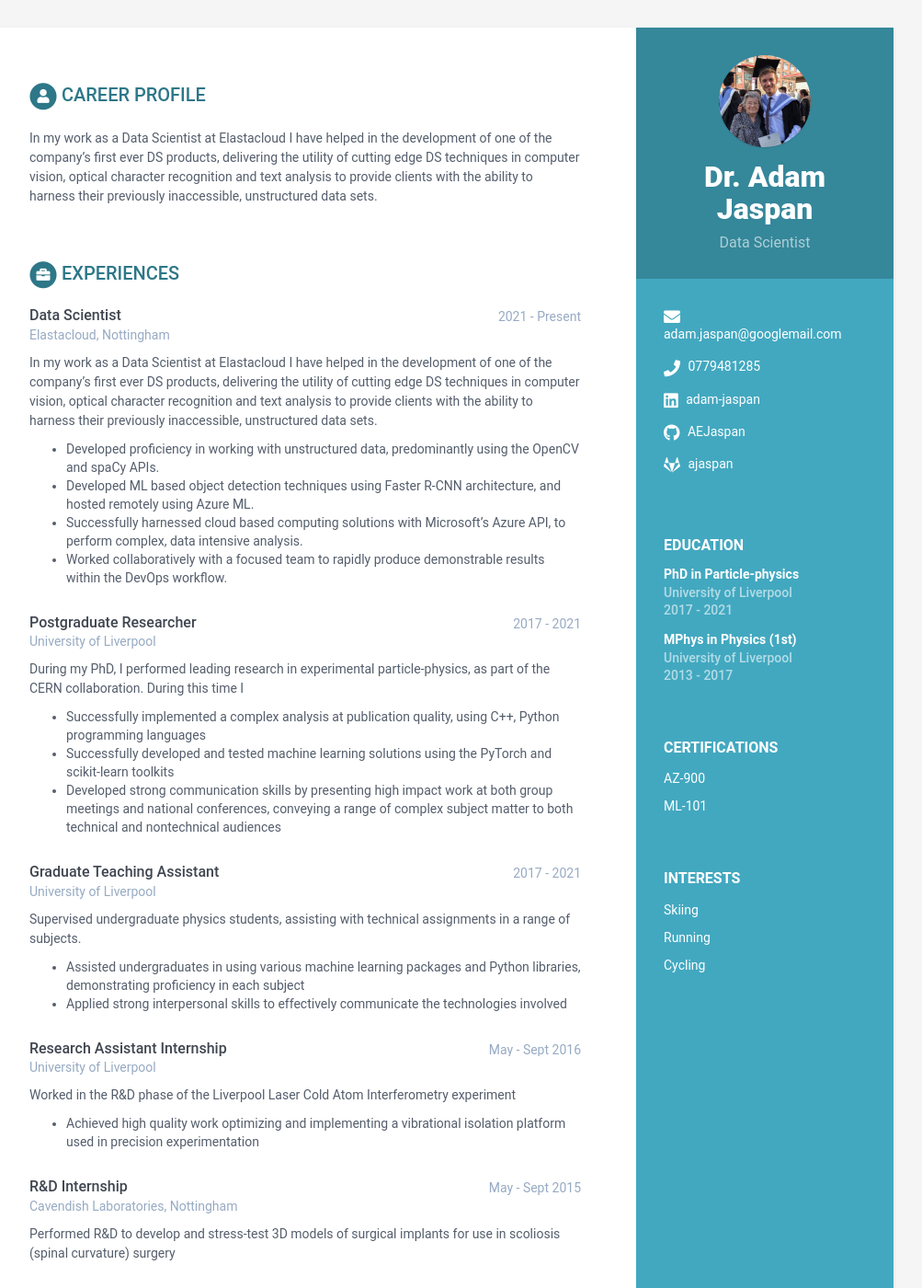
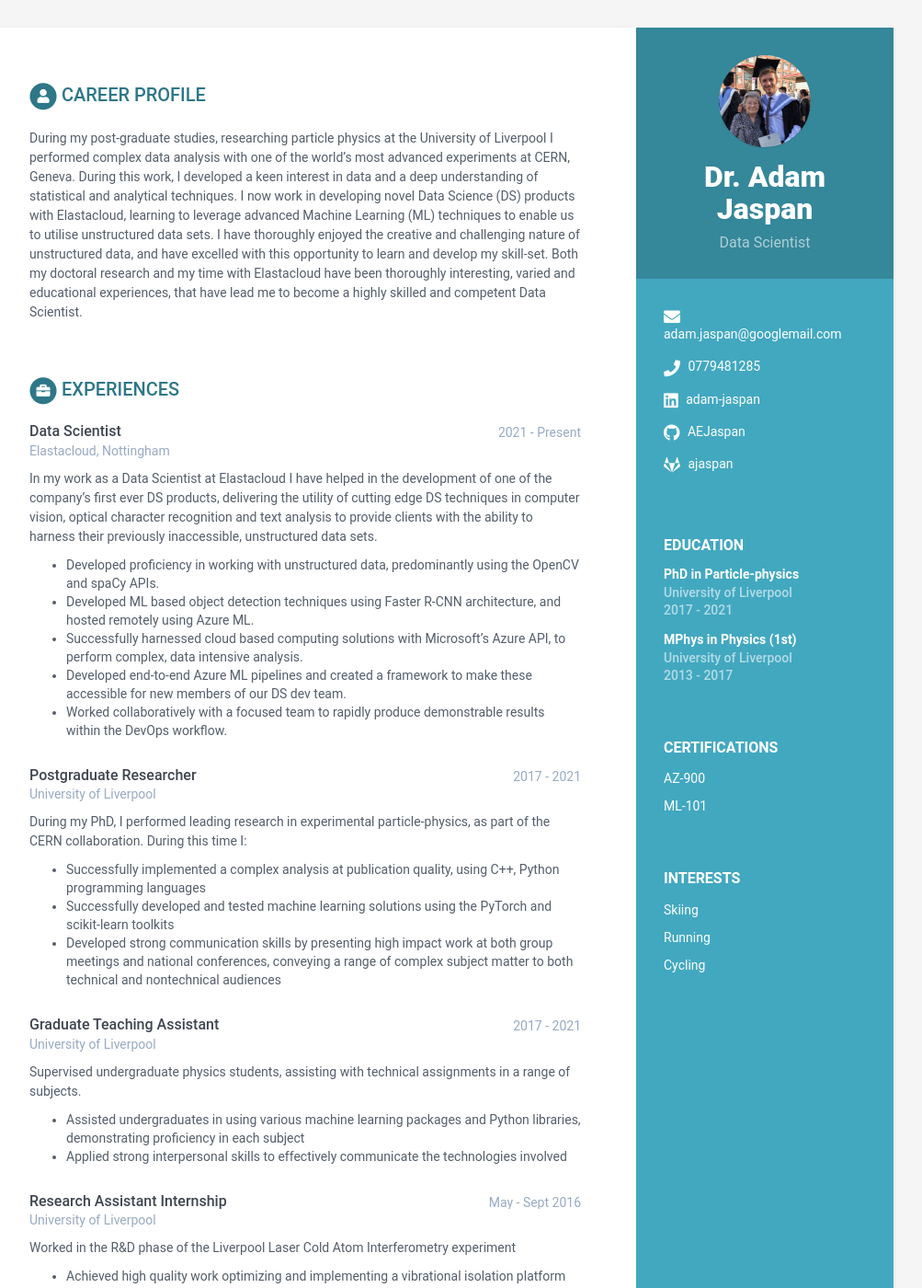
Before and after one commit to AEJaspan/my-cv, a Jekyll site: the page built from index.html, in a window 1280 px wide and 1400 px high. Shown: the whole window at 92% size, without its empty margins (168-1171 px from the left). Built offline with Jekyll 4.4.1, drawn with Linux system fonts in a browser that asks for light colours.

Commit message:
updating career profile

```diff
--- a/_data/data.yml
+++ b/_data/data.yml
@@ -44,7 +44,12 @@ sidebar:
 career-profile:
     title: Career Profile
     summary: |
-      In my work as a Data Scientist at Elastacloud I have helped in the development of one of the company's first ever DS products, delivering the utility of cutting edge DS techniques in computer vision, optical character recognition and text analysis to provide clients with the ability to harness their previously inaccessible, unstructured data sets.
+      During my post-graduate studies, researching particle physics at the University of Liverpool I performed complex data analysis with one of the world's most
+      advanced experiments at CERN, Geneva. During this work, I developed a keen interest in data and a deep understanding of statistical and analytical techniques.
+      I now work in developing novel Data Science (DS) products with Elastacloud, learning to leverage advanced Machine Learning (ML) techniques to enable us to
+      utilise unstructured data sets. I have thoroughly enjoyed the creative and challenging nature of unstructured data, and have excelled with this opportunity
+      to learn and develop my skill-set. Both my doctoral research and my time with Elastacloud have been thoroughly interesting, varied and educational experiences,
+      that have lead me to become a highly skilled and competent Data Scientist.
 
 education:
     - degree: PhD in Particle-physics
@@ -62,16 +67,19 @@ experiences:
       time: 2021 - Present
       company: Elastacloud, Nottingham
       details: |
-        In my work as a Data Scientist at Elastacloud I have helped in the development of one of the company's first ever DS products, delivering the utility of cutting edge DS techniques in computer vision, optical character recognition and text analysis to provide clients with the ability to harness their previously inaccessible, unstructured data sets.
+        In my work as a Data Scientist at Elastacloud I have helped in the development of one of the company's first ever DS products, delivering the utility of
+        cutting edge DS techniques in computer vision, optical character recognition and text analysis to provide clients with the ability to harness their
+        previously inaccessible, unstructured data sets.
           - Developed proficiency in working with unstructured data, predominantly using the OpenCV and spaCy APIs.
           - Developed ML based object detection techniques using Faster R-CNN architecture, and hosted remotely using Azure ML.
           - Successfully harnessed cloud based computing solutions with Microsoft's Azure API, to perform complex, data intensive analysis.
+          - Developed end-to-end Azure ML pipelines and created a framework to make these accessible for new members of our DS dev team.
           - Worked collaboratively with a focused team to rapidly produce demonstrable results within the DevOps workflow.
     - role: Postgraduate Researcher
       time: 2017 - 2021
       company: University of Liverpool
       details: |
-        During my PhD, I performed leading research in experimental particle-physics, as part of the CERN collaboration. During this time I
+        During my PhD, I performed leading research in experimental particle-physics, as part of the CERN collaboration. During this time I:
           - Successfully implemented a complex analysis at publication quality, using C++, Python programming languages
           - Successfully developed and tested machine learning solutions using the PyTorch and scikit-learn toolkits
           - Developed strong communication skills by presenting high impact work at both group meetings and national conferences, conveying a range of complex subject matter to both technical and nontechnical audiences
```
